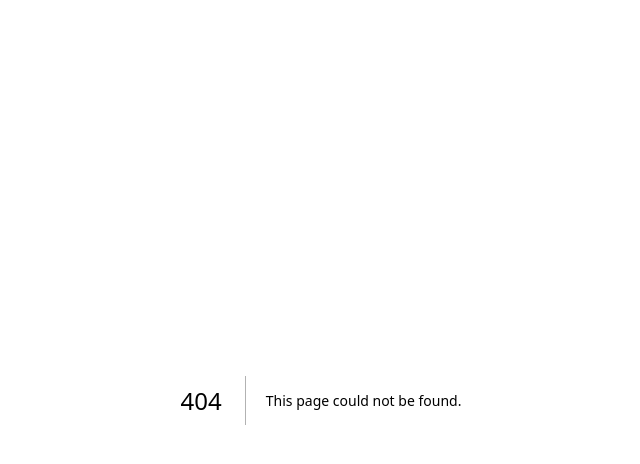
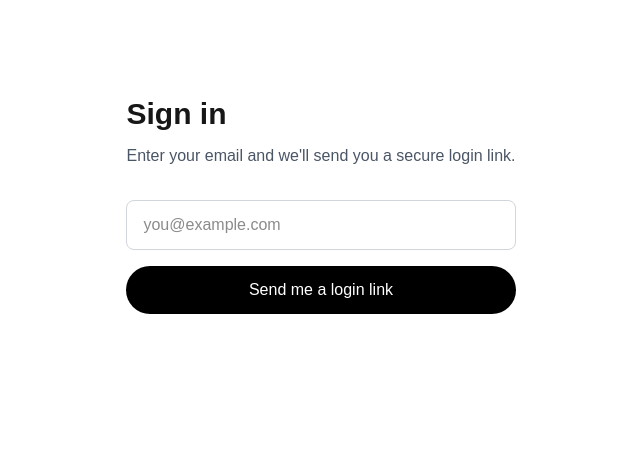
Before and after one commit to Chililove/Farveladens-Membership-app, a Next.js app: page /login in a window 1280 px wide. Before the commit this address had no page. Shown: the top 464 px of the page, without its empty margins (319-959 px from the left). Built offline with nearby package versions, Linux system fonts and the light colour scheme; no server answers.

Commit message:
Add magic-link authentication (Auth.js + Resend)

```diff
--- /dev/null
+++ b/app/api/auth/[...nextauth]/route.ts
@@ -0,0 +1,10 @@
+// =============================================================================
+//  AUTH ROUTE  —  lives at "/api/auth/..."
+// =============================================================================
+//  Auth.js needs a catch-all route to handle sign-in, sign-out, the magic-link
+//  callback, etc. We just re-export the handlers from our auth config.
+// =============================================================================
+
+import { handlers } from "@/auth";
+
+export const { GET, POST } = handlers;
--- /dev/null
+++ b/app/dashboard/page.tsx
@@ -0,0 +1,45 @@
+// =============================================================================
+//  DASHBOARD  —  lives at "/dashboard" (members only)
+// =============================================================================
+//  A protected page. We read the session with auth(); if there's none, we send
+//  the visitor to /login. For now it just proves login works by showing who
+//  you are. In the next phase this becomes the real membership dashboard.
+// =============================================================================
+
+import { redirect } from "next/navigation";
+import { auth, signOut } from "@/auth";
+
+export default async function DashboardPage() {
+  const session = await auth();
+
+  // Not logged in? Bounce to the login page.
+  if (!session) {
+    redirect("/login");
+  }
+
+  return (
+    <main className="mx-auto max-w-xl px-6 py-16">
+      <h1 className="text-3xl font-bold">Welcome 👋</h1>
+      <p className="mt-3 text-gray-600">
+        You&apos;re signed in as <strong>{session.user.email}</strong>.
+      </p>
+      <p className="mt-1 text-sm text-gray-500">Role: {session.user.role}</p>
+
+      {/* Sign out via a Server Action */}
+      <form
+        action={async () => {
+          "use server";
+          await signOut({ redirectTo: "/login" });
+        }}
+        className="mt-8"
+      >
+        <button
+          type="submit"
+          className="rounded-full border border-gray-300 px-6 py-3 font-medium transition hover:bg-gray-100"
+        >
+          Sign out
+        </button>
+      </form>
+    </main>
+  );
+}
--- /dev/null
+++ b/app/login/page.tsx
@@ -0,0 +1,45 @@
+// =============================================================================
+//  LOGIN PAGE  —  lives at "/login"
+// =============================================================================
+//  Passwordless sign-in: the member types their email, we email them a one-time
+//  link, they click it, and they're logged in. The <form> uses a Server Action
+//  (the inline async function with "use server") that calls Auth.js's signIn.
+// =============================================================================
+
+import { signIn } from "@/auth";
+
+export default function LoginPage() {
+  return (
+    <main className="mx-auto max-w-md px-6 py-24">
+      <h1 className="text-3xl font-bold">Sign in</h1>
+      <p className="mt-3 text-gray-600">
+        Enter your email and we&apos;ll send you a secure login link.
+      </p>
+
+      <form
+        action={async (formData: FormData) => {
+          "use server";
+          await signIn("resend", {
+            email: String(formData.get("email")),
+            redirectTo: "/dashboard",
+          });
+        }}
+        className="mt-8 flex flex-col gap-4"
+      >
+        <input
+          name="email"
+          type="email"
+          required
+          placeholder="you@example.com"
+          className="rounded-lg border border-gray-300 px-4 py-3"
+        />
+        <button
+          type="submit"
+          className="rounded-full bg-black px-6 py-3 font-medium text-white transition hover:bg-gray-800"
+        >
+          Send me a login link
+        </button>
+      </form>
+    </main>
+  );
+}
--- /dev/null
+++ b/auth.ts
@@ -0,0 +1,43 @@
+// =============================================================================
+//  AUTH CONFIG  —  the heart of the login system (Auth.js v5)
+// =============================================================================
+//  This sets up passwordless "magic link" login:
+//   - PrismaAdapter stores users/sessions in our database (the Auth.js tables).
+//   - The Resend provider emails a one-time sign-in link (no passwords!).
+//
+//  It exports four things used across the app:
+//   - handlers : the GET/POST routes Auth.js needs (used in the route file)
+//   - auth     : read the current session in server code  (await auth())
+//   - signIn   : start a login (we call it from the login form)
+//   - signOut  : log out
+// =============================================================================
+
+import NextAuth from "next-auth";
+import { PrismaAdapter } from "@auth/prisma-adapter";
+import Resend from "next-auth/providers/resend";
+import prisma from "@/lib/prisma";
+
+export const { handlers, auth, signIn, signOut } = NextAuth({
+  adapter: PrismaAdapter(prisma),
+  providers: [
+    Resend({
+      // Until a domain is verified in Resend, this MUST be onboarding@resend.dev
+      // (and links only deliver to your own Resend account email). For real
+      // members in production, verify a domain and set AUTH_EMAIL_FROM.
+      from: process.env.AUTH_EMAIL_FROM ?? "onboarding@resend.dev",
+    }),
+  ],
+  pages: {
+    signIn: "/login", // use our own login page instead of the built-in one
+  },
+  callbacks: {
+    // With database sessions, this runs with the full DB user. We copy the
+    // fields our pages need (id, role, membership expiry) onto the session.
+    session({ session, user }) {
+      session.user.id = user.id;
+      session.user.role = user.role;
+      session.user.membershipExpiresAt = user.membershipExpiresAt;
+      return session;
+    },
+  },
+});
--- /dev/null
+++ b/types/next-auth.d.ts
@@ -0,0 +1,30 @@
+// =============================================================================
+//  TYPE AUGMENTATION  —  teach TypeScript about our extra user fields
+// =============================================================================
+//  Auth.js doesn't know about our custom columns (role, membershipExpiresAt).
+//  These "module augmentations" extend its built-in types so the rest of the
+//  app gets autocomplete and type-safety for them — no casting needed.
+// =============================================================================
+
+import type { DefaultSession } from "next-auth";
+
+type Role = "MEMBER" | "ADMIN";
+
+declare module "next-auth" {
+  // What `await auth()` returns: session.user now includes our fields.
+  interface Session {
+    user: {
+      id: string;
+      role: Role;
+      membershipExpiresAt: Date | null;
+    } & DefaultSession["user"];
+  }
+}
+
+declare module "@auth/core/adapters" {
+  // The database user Auth.js loads now carries our fields too.
+  interface AdapterUser {
+    role: Role;
+    membershipExpiresAt: Date | null;
+  }
+}
```
Also changed, not shown: package.json (+10 -1 lines), 2 other files (tests, documents, lock files or other folders).
